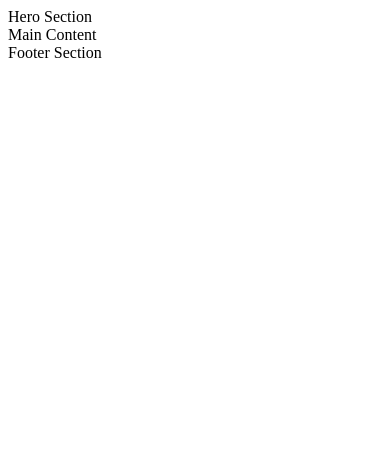
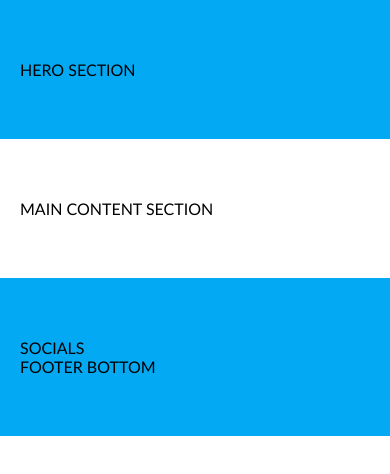
Before and after one commit to MarekAkram/Grupe44-coming-soon, a website: page index.html in a window 390 px wide. Drawn offline with Linux system fonts and the light colour scheme.

Commit message:
responsive design

```diff
--- a/css/base/base.css
+++ b/css/base/base.css
@@ -0,0 +1,18 @@
+body,
+body * {
+    margin: 0;
+    padding: 0;
+    box-sizing: border-box;
+}
+
+body {
+    font-family: 'Gill Sans', 'Gill Sans MT', Calibri, 'Trebuchet MS', sans-serif;
+}
+
+
+.bg-main {
+    background-color: #03a9f3;
+}
+.bg-secondary {
+    background-color: #ea1e63;
+}
--- a/css/base/layout.css
+++ b/css/base/layout.css
@@ -0,0 +1,48 @@
+.container {
+    width: 100%;
+    padding: 60px 0;
+}
+
+.container > .row {
+    width: 1000px;
+    margin: 0 calc(50% - 500px);
+}
+.container > .row-short {
+    width: 600px;
+    margin: 0 calc(50% - 300px);
+}
+
+@media (max-width: 1100px) {
+    .container > .row {
+        width: 800px;
+        margin: 0 calc(50% - 400px);
+    }
+}
+
+@media (max-width: 900px) {
+    .container > .row {
+        width: 600px;
+        margin: 0 calc(50% - 300px);
+    }
+}
+
+@media (max-width: 700px) {
+    .container > .row,
+    .container > .row-short {
+        width: 400px;
+        margin: 0 calc(50% - 200px);
+    }
+}
+
+@media (max-width: 440px) {
+    .container {
+        padding-right: 20px;
+        padding-left: 20px;
+    }
+
+    .container > .row,
+    .container > .row-short {
+        width: 100%;
+        margin: 0;
+    }
+}
--- a/css/pages/home.css
+++ b/css/pages/home.css
@@ -0,0 +1,9 @@
+/* base */
+@import '../base/base.css';
+@import '../base/layout.css';
+
+/* 3rd-party */
+
+/* components */
+
+/* custom style below this comment line */
--- a/index.html
+++ b/index.html
@@ -7,18 +7,30 @@
     <title>Coming soon</title>
     <link rel="stylesheet" href="./css/pages/home.css">
 </head>
+
+
 <body>
-    <main></main>
-    <section>
-        Hero Section
-    </section>
-    <section>
-        Main Content
-    </section>
+    <main>
+        <section class="container bg-main">
+            <div class="row-short">
+                HERO SECTION
+            </div>
+        </section>
+        <section class="container">
+            <div class="row">
+                MAIN CONTENT SECTION
+            </div>
+        </section>
     </main>
 
-    <footer>
-        Footer Section
+    <footer class="container bg-main">
+        <div class="row">
+            SOCIALS
+        </div>
+        <div class="row-short">
+            FOOTER BOTTOM
+        </div>
     </footer>
 </body>
+
 </html>
```
